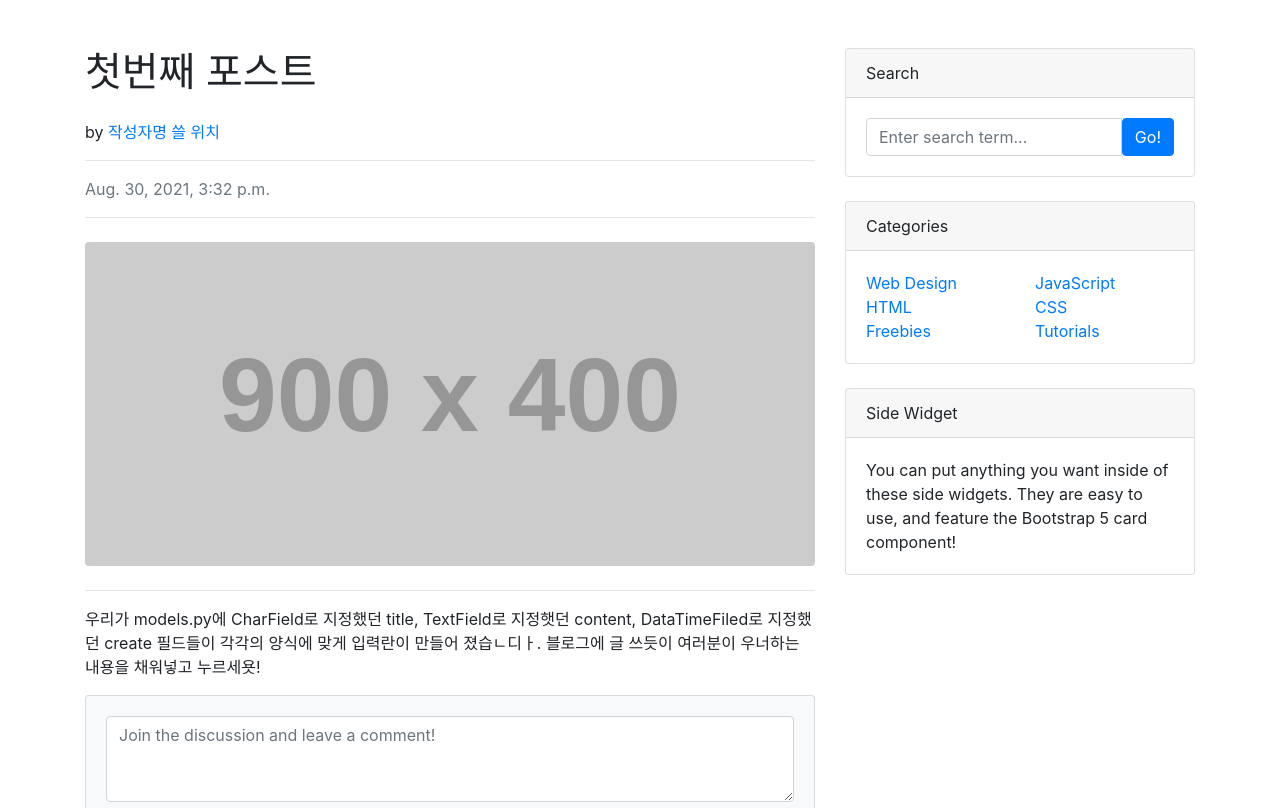
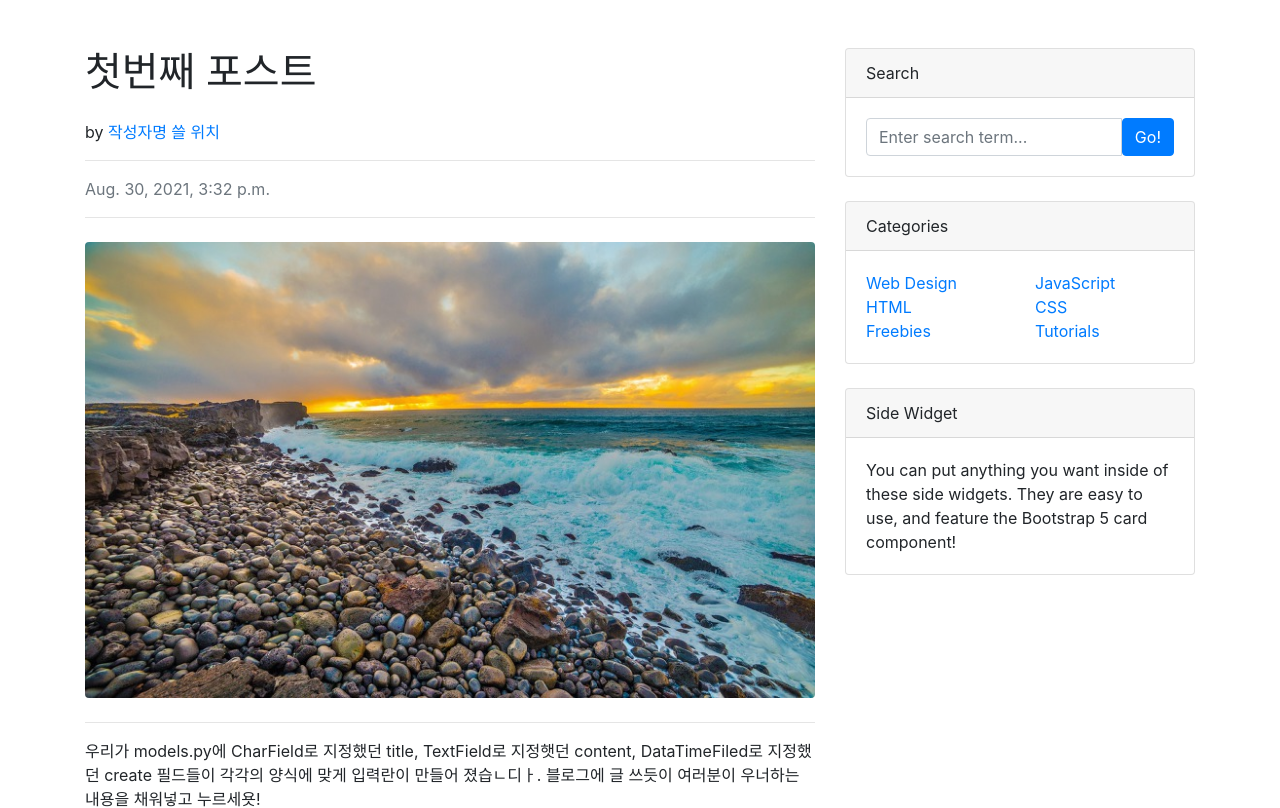
Before and after one commit to SIS8828/Study_Django, a Django app: page /blog/1/ in a window 1280 px wide. Shown: the part 56-864 px from the top of the page. Run offline with Django 3.2, Linux system fonts and the light colour scheme; data comes from the database, SQL or seed files in the repository; both versions use the stored data as it was after the commit; grey boxes labelled with a size stand in for pictures from a placeholder-image service; some libraries are stand-ins or nearby versions.

Commit message:
포스트 상세 페이지에 대표 이미지 출력하기

```diff
--- a/blog/models.py
+++ b/blog/models.py
@@ -6,6 +6,8 @@ class Post(models.Model):
     content = models.TextField()
 
     head_image = models.ImageField(upload_to ='blog/images/%Y/%m/%d/', blank = True)
+    file_upload = models.FileField(upload_to='blog/files/%Y/%m/%d/', blank = True)
+
     created_at = models.DateTimeField(auto_now_add=True)
     updated_at = models.DateTimeField(auto_now=True)
 
--- a/blog/templates/blog/post_detail.html
+++ b/blog/templates/blog/post_detail.html
@@ -51,7 +51,7 @@
                             <hr />
                         </header>
                         <!-- Preview image figure-->
-                        <figure class="mb-4"><img class="img-fluid rounded" src="https://dummyimage.com/900x400/ced4da/6c757d.jpg" alt="..." /></figure>
+                        <figure class="mb-4"><img class="img-fluid rounded" src="{{ post.head_image.url}}" alt="..." /></figure>
                         <hr/>
                         <!-- Post content-->
                         <p>{{ post.content }}</p>
```
Also changed, not shown: blog/migrations/0004_post_file_upload.py (added), db.sqlite3.
